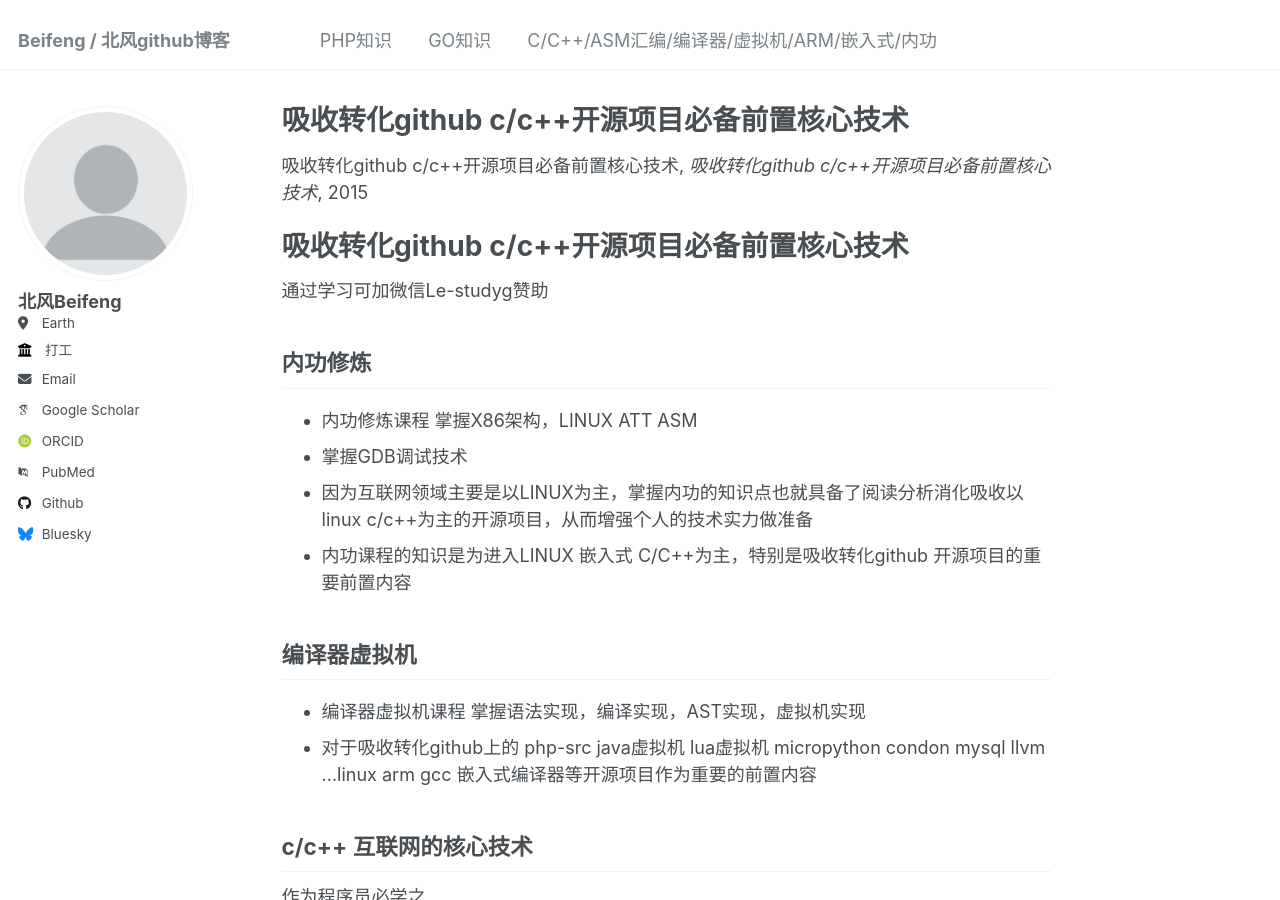
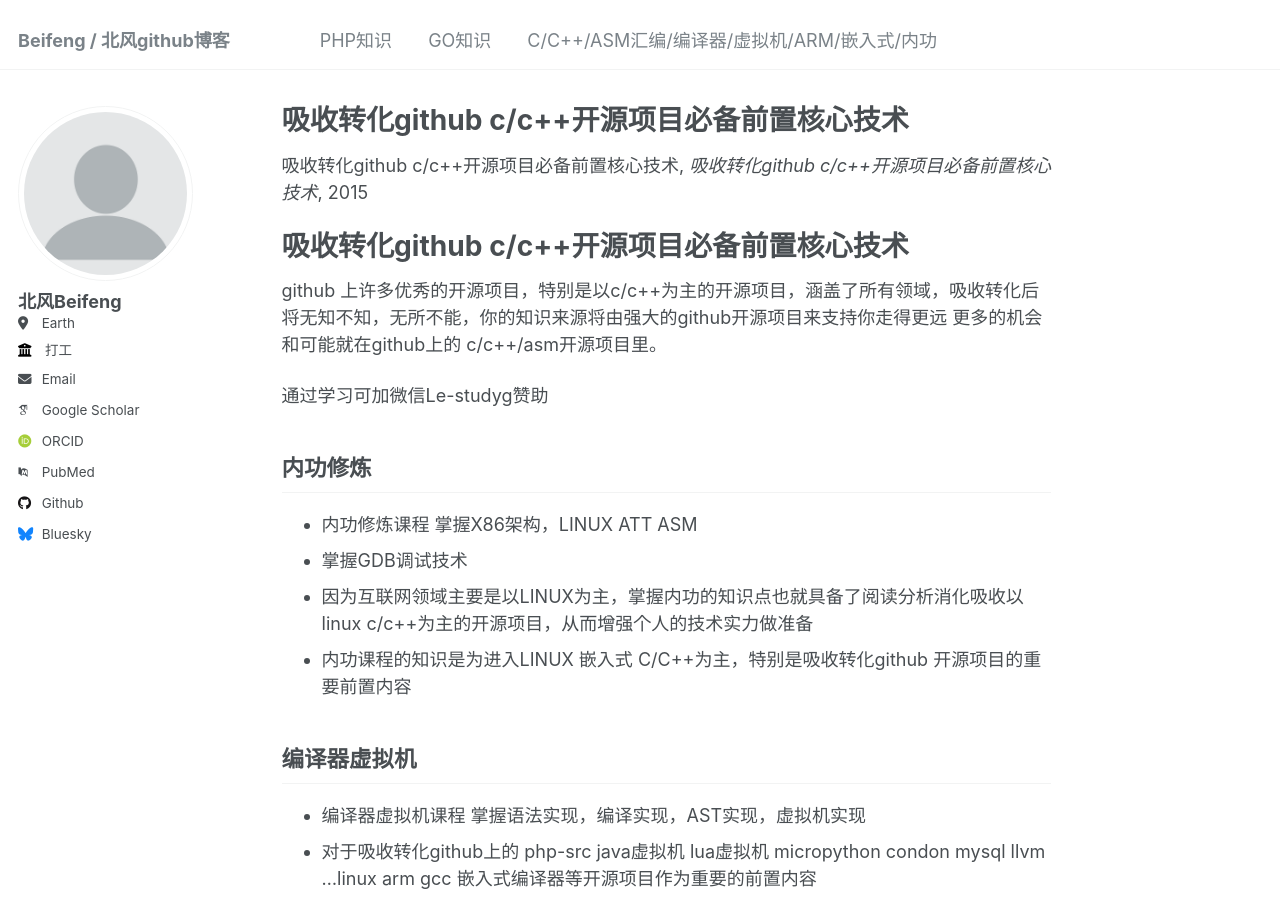
Before and after one commit to beifengisnil/beifengisnil.github.io, a Jekyll site: the page built from _teaching/2015-spring-teaching-2.md, in a window 1280 px wide and 900 px high. Built offline with Jekyll 4.4.1, drawn with Linux system fonts in a browser that asks for light colours; some web fonts are replaced.

Commit message:
Update 2015-spring-teaching-2.md

```diff
--- a/_teaching/2015-spring-teaching-2.md
+++ b/_teaching/2015-spring-teaching-2.md
@@ -8,6 +8,9 @@ date: 2015-01-01
 location: "City, Country"
 ---
 # 吸收转化github c/c++开源项目必备前置核心技术
+github 上许多优秀的开源项目，特别是以c/c++为主的开源项目，涵盖了所有领域，吸收转化后将无知不知，无所不能，你的知识来源将由强大的github开源项目来支持你走得更远
+更多的机会和可能就在github上的 c/c++/asm开源项目里。
+
 
 通过学习可加微信Le-studyg赞助
 ## 内功修炼
```
